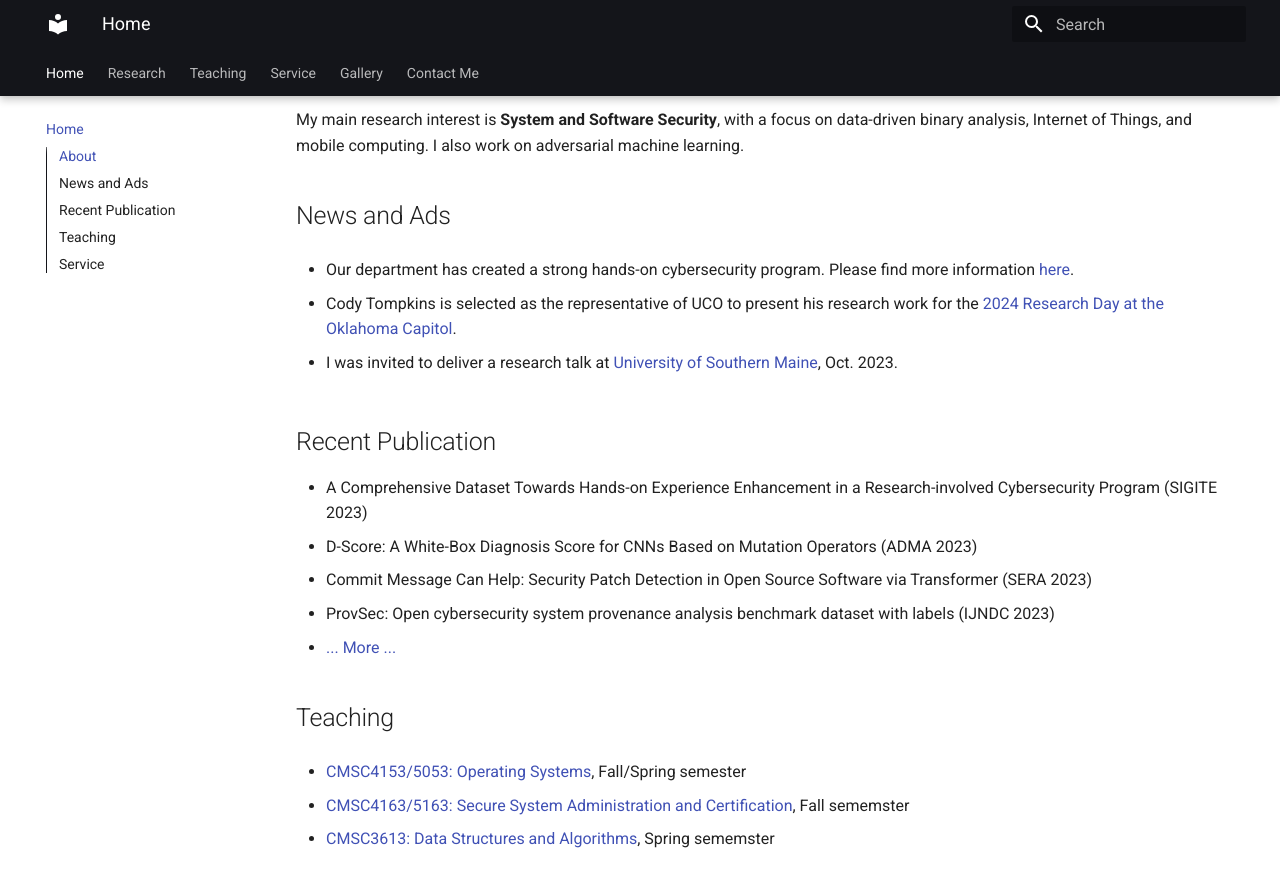
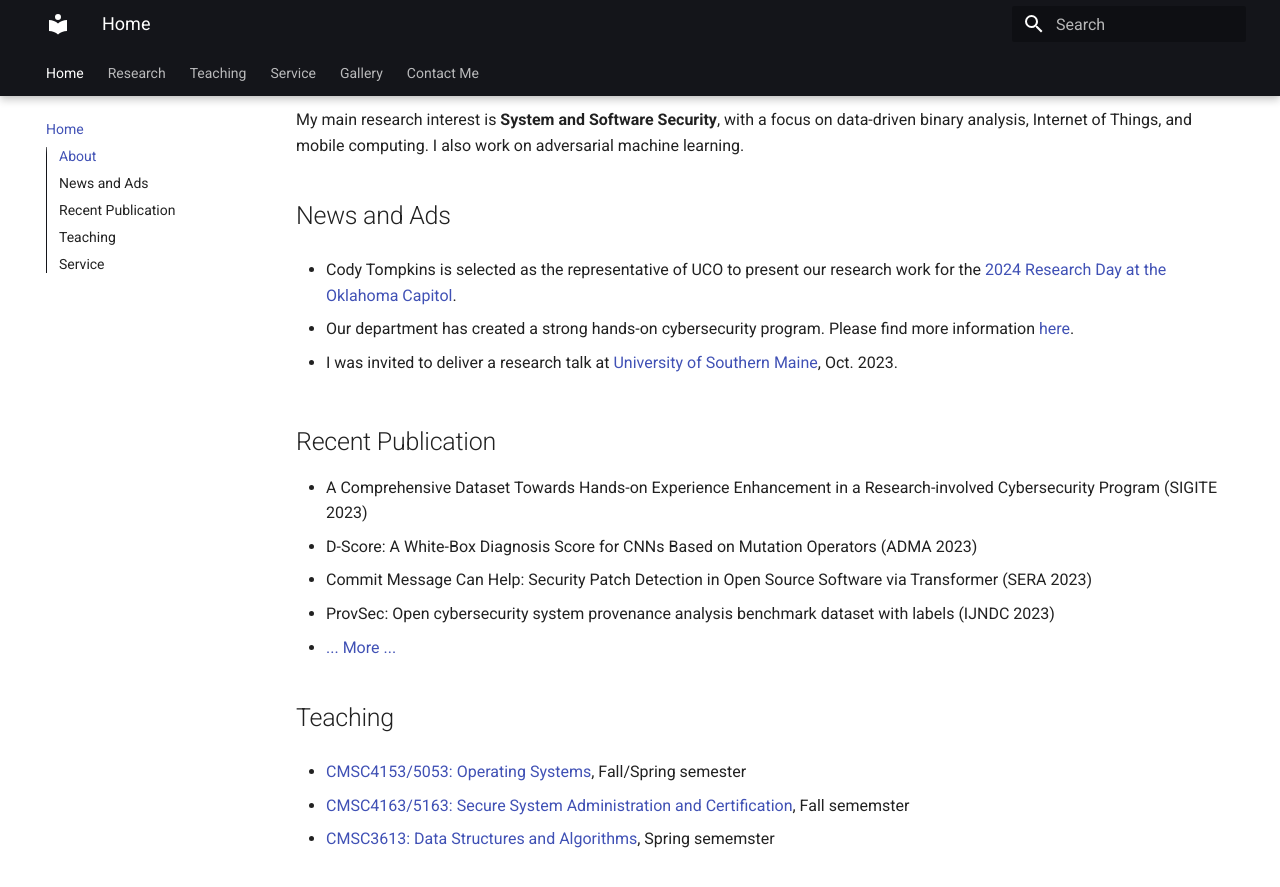
Before and after one commit to fzuo/homepage, an MkDocs documentation site: the page built from docs/index.md, in a window 1280 px wide and 900 px high, scrolled down 585 px. Shown: the top 887 px of the window. Built offline with MkDocs 1.6.1 and Material for MkDocs 9.7.7, drawn with Linux system fonts in a browser that asks for light colours.

Commit message:
Updating files

```diff
--- a/docs/index.md
+++ b/docs/index.md
@@ -52,9 +52,9 @@ My main research interest is <b>System and Software Security</b>, with a focus o
 
 ## News and Ads
 
+- Cody Tompkins is selected as the representative of UCO to present our research work for the <a href="https://www.okepscor.org/official-nomination-form-2024-research-day-capitol">2024 Research Day at the Oklahoma Capitol</a>.
+
 - Our department has created a strong hands-on cybersecurity program. Please find more information <a href="https://uco-cyber.github.io/education/">here</a>.
-
-- Cody Tompkins is selected as the representative of UCO to present his research work for the <a href="https://www.okepscor.org/official-nomination-form-2024-research-day-capitol">2024 Research Day at the Oklahoma Capitol</a>.
 
 - I was invited to deliver a research talk at <a href="https://usm.maine.edu/department-computer-science/">University of Southern Maine</a>, Oct. 2023.
 
```
